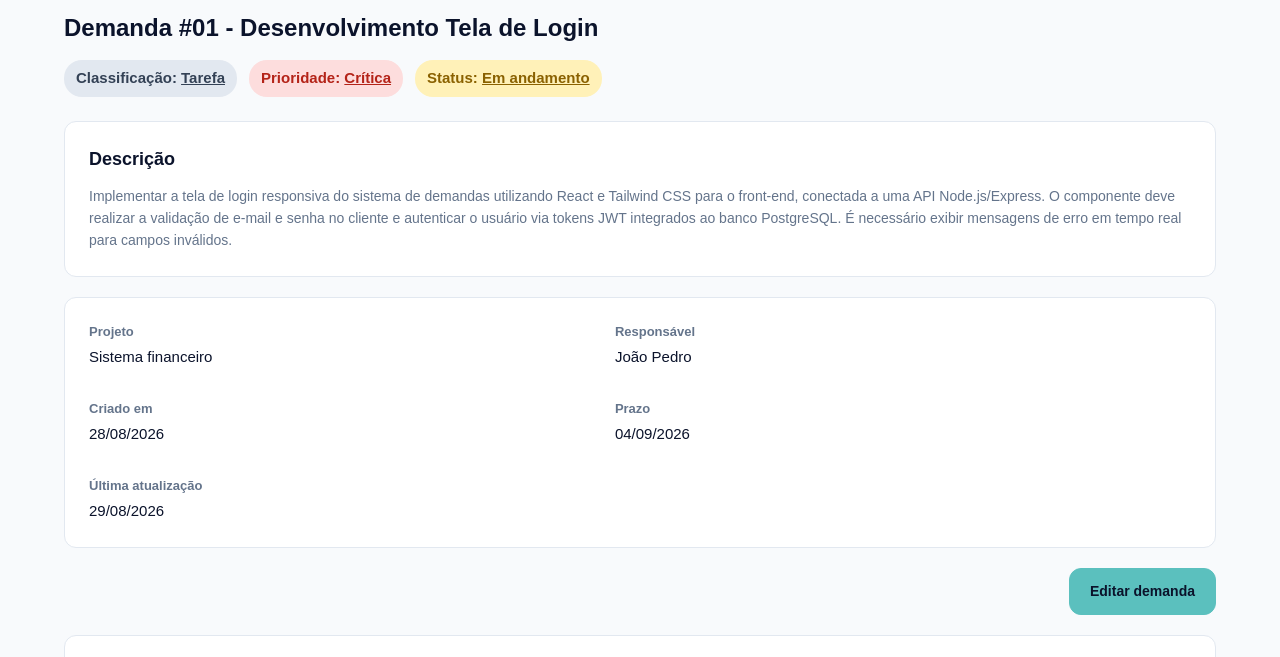
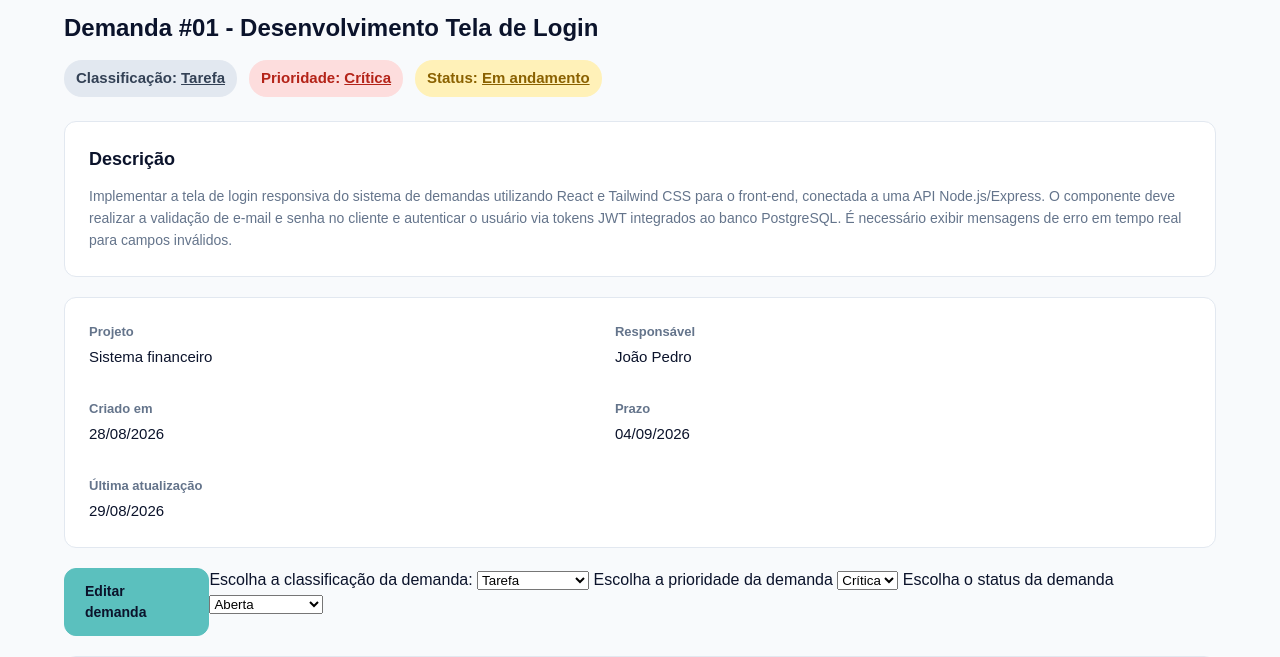
Before and after one commit to luizguv/PI-II-TIME19, a plain HTML site: page frontend/html/detalhes-demanda.html in a window 1280 px wide. Shown: the part 69-726 px from the top of the page. Drawn offline with Linux system fonts and the light colour scheme.

Commit message:
atualizando html para implementar a validacao

```diff
--- a/frontend/html/detalhes-demanda.html
+++ b/frontend/html/detalhes-demanda.html
@@ -116,10 +116,36 @@
           Editar demanda
         </a>
 
-        <form id="formEditarDemanda">
+        <div class="secao-formulario-edicao-demanda">
 
+          <form id="editarDemanda">
+            <label for="classificacao">Escolha a classificação da demanda:</label>
+            <select name="classificacao" id="classificacao">
+              <option value="tarefa">Tarefa</option>
+              <option value="defeito">Defeito</option>
+              <option value="melhoria">Melhoria</option>
+              <option value="documentacao">Documentação</option>
+            </select>
 
-        </form>
+            <label for="prioridadede">Escolha a prioridade da demanda</label>
+            <select name="prioridade" id="prioriade">
+              <option value="critica">Crítica</option>
+              <option value="alta">Alta</option>
+              <option value="media">Média</option>
+              <option value="baixa">Baixa</option>
+            </select>
+
+            <label for="status">Escolha o status da demanda</label>
+            <select name="status" id="statu">
+              <option value="aberta">Aberta</option>
+              <option value="em-andamento">Em Andamento</option>
+              <option value="em-revisao">Em Revisão</option>
+              <option value="concluida">Concluída</option>
+              <option value="cancelada">Cancelada</option>
+            </select>
+          </form>
+
+        </div>
 
       </div>
 
```
